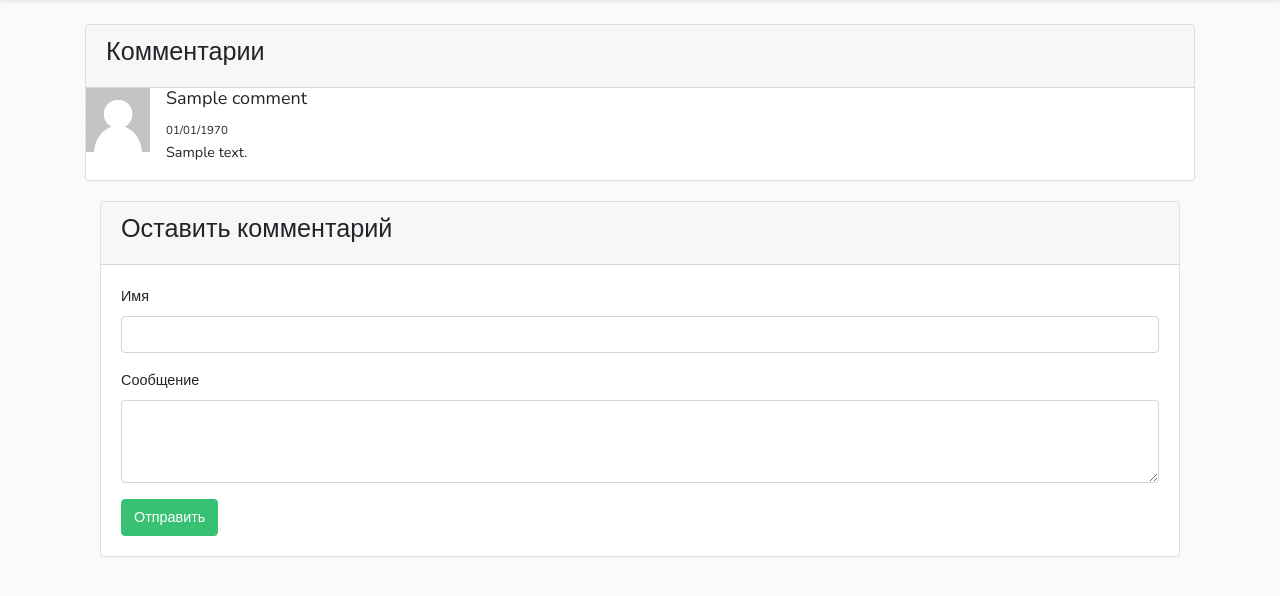
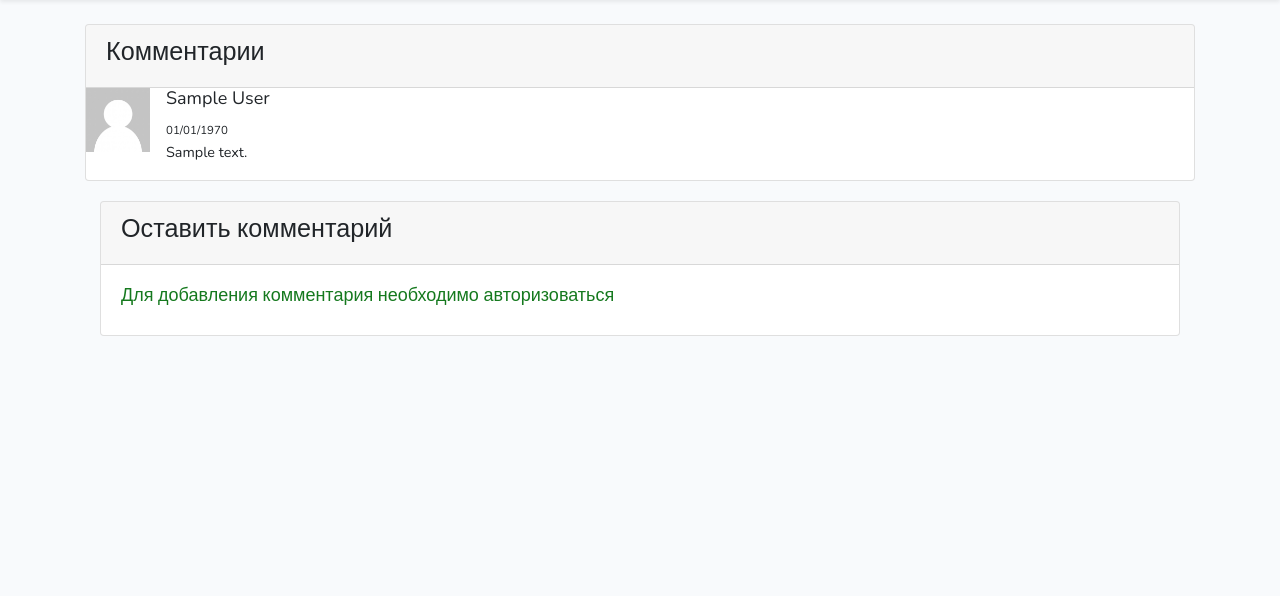
Before and after one commit to sva1984/marlin-start, a PHP site: page / in a window 1280 px wide. Shown: the part 55-651 px from the top of the page. Run offline with PHP 8.4, Linux system fonts and the light colour scheme; tables that the repository leaves empty or names only in its code hold one stand-in row (values such as "Sample post").

Commit message:
add inner join in index & start profile

```diff
--- a/index.php
+++ b/index.php
@@ -102,10 +102,14 @@ function errorMessage($flagName, $text)
                                 }
                                 $pdoRepository = new PdoRepository();
                                 $pdo = $pdoRepository->getPdo();
-                                $sql = "SELECT * FROM comment ORDER BY id DESC";
+                                $sql = "SELECT comment.id, comment.comment, comment.date, `user`.name
+                                        FROM comment
+                                        JOIN user ON comment.id_user = user.id
+                                        ORDER BY comment.id DESC";
                                 $statment = $pdo->prepare($sql);
                                 $statment->execute();
                                 $comments = $statment->fetchAll(PDO::FETCH_ASSOC);
+//                                print_r($comments); die;
                                 foreach ($comments as $comment){
                                     $commentDate = date('d/m/Y', $comment['date']);
                                     comment($comment['name'], $comment['comment'], $commentDate);
@@ -121,21 +125,21 @@ function errorMessage($flagName, $text)
 
                             <div class="card-body">
                                 <form action="store/createCommentService.php" method="post">
-                                    <div class="form-group">
-                                    <label for="exampleFormControlTextarea1">Имя</label>
-                                    <input name="name" class="form-control" id="exampleFormControlTextarea1" />
-                                        <?php
-                                        errorMessage('emptyName', 'Введите имя !!!!');
-                                        ?>
-                                  </div>
-                                  <div class="form-group">
+                                    <?php
+                                    if(isset($_SESSION['name']))
+                                    echo '
+                                     <div class="form-group">
                                     <label for="exampleFormControlTextarea1">Сообщение</label>
-                                    <textarea name="text" class="form-control" id="exampleFormControlTextarea1" rows="3"></textarea>
-                                      <?php
-                                      errorMessage('text', 'Введите комментарий !!!!');
-                                      ?>
-                                  </div>
-                                  <button type="submit" class="btn btn-success">Отправить</button>
+                                    <textarea name="text" class="form-control" id="exampleFormControlTextarea1" rows="3"></textarea>' .
+                                      errorMessage('text', 'Введите комментарий !!!!') .
+                            '</div>
+                            <button type="submit" class="btn btn-success">Отправить</button>';
+                                    else echo '<div class=\"card-body\">
+                                              <div class=\"alert alert-success\" role=\"alert\">
+                                                <h5 style=\'color:#15791E\'>Для добавления комментария необходимо авторизоваться</h5>
+                                              </div>';
+                                    ?>
+
                                </form>
                             </div>
                         </div>
```
Also changed, not shown: profile.php (+26 -11 lines), store/createCommentService.php (+2 -7 lines), img/agent.jpg (added).
